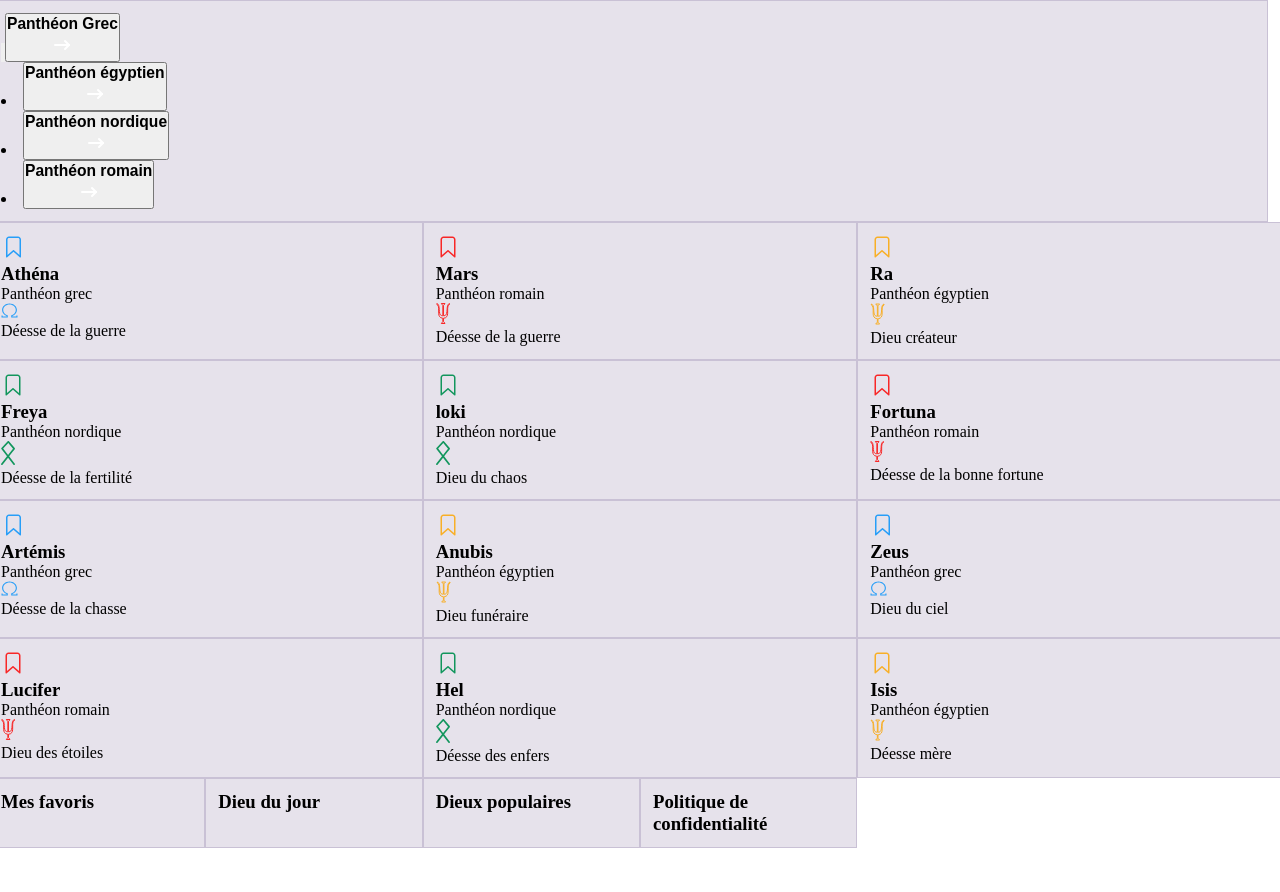
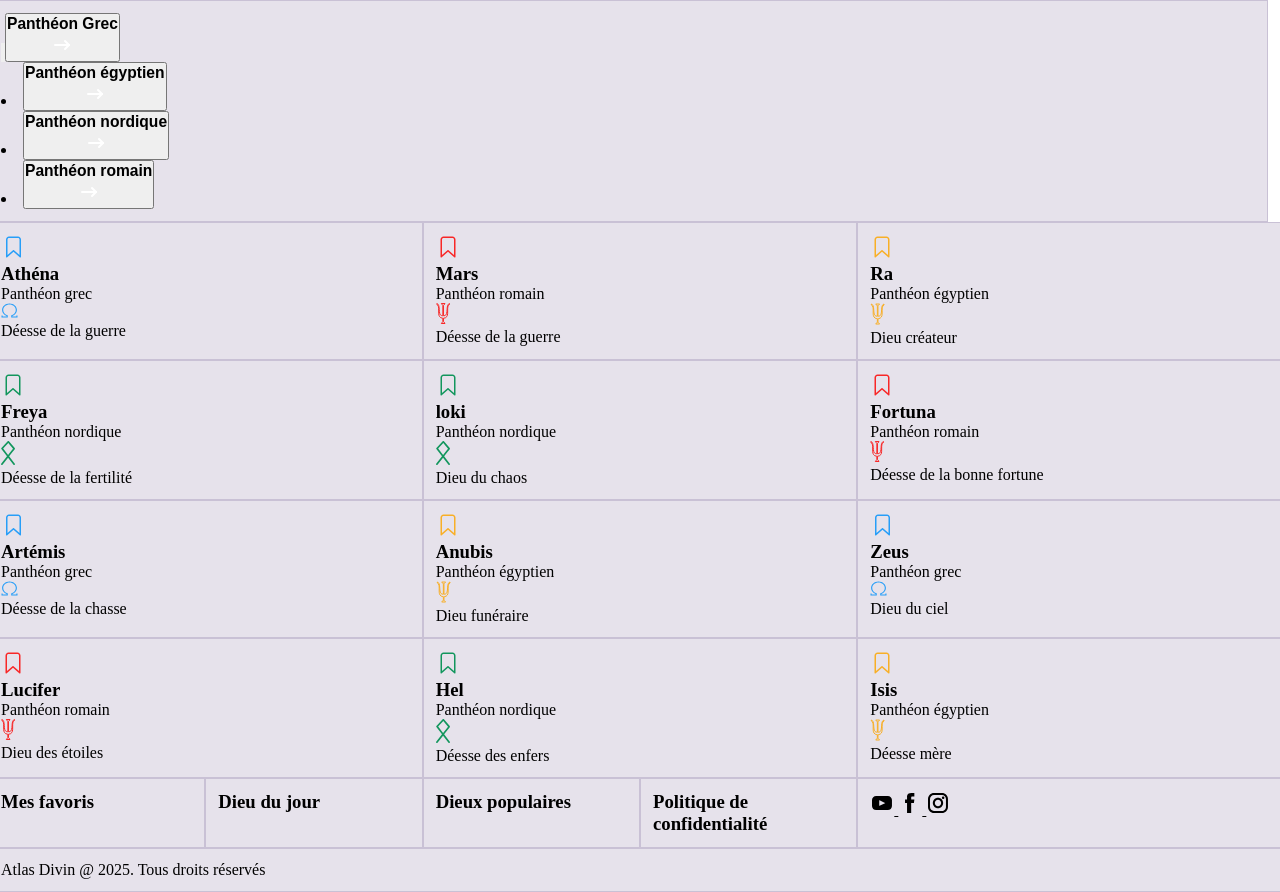
Before and after one commit to OscarDu93/atlas-divin, a website built with Parcel: page src/index.html in a window 1280 px wide. Shown: the part 312-1204 px from the top of the page. Before the commit the page ends 1160 px from the top, so only its background shows below. Built offline with nearby package versions, Linux system fonts and the light colour scheme; a web font is replaced by a local one.

Commit message:
finish html

```diff
--- a/src/index.html
+++ b/src/index.html
@@ -733,8 +733,63 @@
           <div class="col-12 col-lg-2">
             <h3 class="footer">Dieux populaires</h3>
           </div>
-          <div class="col-12 col-lg-2">
+          <div class="col-6 col-lg-2">
             <h3 class="footer">Politique de confidentialité</h3>
+          </div>
+          <div class="col-6 col-lg-4">
+            <a href="https://www.youtube.com">
+              <svg
+                xmlns="http://www.w3.org/2000/svg"
+                width="24"
+                height="24"
+                viewBox="0 0 24 24"
+                fill="none"
+              >
+                <path
+                  d="M17.812 5.01711H6.145C3.855 5.01711 2 6.85211 2 9.11611V14.8841C2 17.1481 3.856 18.9841 6.145 18.9841H17.812C20.102 18.9841 21.957 17.1481 21.957 14.8841V9.11611C21.957 6.85211 20.101 5.01611 17.812 5.01611V5.01711ZM15.009 12.2801L9.552 14.8551C9.51872 14.8711 9.48192 14.8785 9.44503 14.8765C9.40815 14.8744 9.37237 14.8631 9.34103 14.8436C9.3097 14.824 9.28382 14.7968 9.2658 14.7646C9.24779 14.7323 9.23822 14.6961 9.238 14.6591V9.35011C9.23867 9.31299 9.24872 9.27663 9.26722 9.24444C9.28573 9.21224 9.31208 9.18526 9.34382 9.16599C9.37556 9.14673 9.41167 9.13581 9.44877 9.13425C9.48587 9.1327 9.52276 9.14057 9.556 9.15711L15.014 11.8921C15.0504 11.9102 15.0809 11.9383 15.102 11.9729C15.1232 12.0076 15.1341 12.0476 15.1336 12.0882C15.1331 12.1288 15.1211 12.1685 15.0991 12.2026C15.077 12.2367 15.0458 12.2639 15.009 12.2811V12.2801Z"
+                  fill="black"
+                />
+              </svg>
+            </a>
+            <a href="https://www.facebook.com">
+              <svg
+                xmlns="http://www.w3.org/2000/svg"
+                width="24"
+                height="24"
+                viewBox="0 0 24 24"
+                fill="none"
+              >
+                <path
+                  d="M9.04598 5.865V8.613H7.03198V11.973H9.04598V21.959H13.18V11.974H15.955C15.955 11.974 16.215 10.363 16.341 8.601H13.197V6.303C13.197 5.96 13.647 5.498 14.093 5.498H16.347V2H13.283C8.94298 2 9.04598 5.363 9.04598 5.865Z"
+                  fill="black"
+                />
+              </svg>
+            </a>
+            <a href="https://www.instagram.com">
+              <svg
+                xmlns="http://www.w3.org/2000/svg"
+                width="24"
+                height="24"
+                viewBox="0 0 24 24"
+                fill="none"
+              >
+                <path
+                  d="M16.017 2H7.947C6.37015 2.00185 4.85844 2.62914 3.74353 3.74424C2.62862 4.85933 2.00159 6.37115 2 7.948L2 16.018C2.00185 17.5948 2.62914 19.1066 3.74424 20.2215C4.85933 21.3364 6.37115 21.9634 7.948 21.965H16.018C17.5948 21.9631 19.1066 21.3359 20.2215 20.2208C21.3364 19.1057 21.9634 17.5938 21.965 16.017V7.947C21.9631 6.37015 21.3359 4.85844 20.2208 3.74353C19.1057 2.62862 17.5938 2.00159 16.017 2V2ZM19.957 16.017C19.957 16.5344 19.8551 17.0468 19.6571 17.5248C19.4591 18.0028 19.1689 18.4371 18.803 18.803C18.4371 19.1689 18.0028 19.4591 17.5248 19.6571C17.0468 19.8551 16.5344 19.957 16.017 19.957H7.947C6.90222 19.9567 5.90032 19.5415 5.16165 18.8026C4.42297 18.0638 4.008 17.0618 4.008 16.017V7.947C4.00827 6.90222 4.42349 5.90032 5.16235 5.16165C5.90122 4.42297 6.90322 4.008 7.948 4.008H16.018C17.0628 4.00827 18.0647 4.42349 18.8034 5.16235C19.542 5.90122 19.957 6.90322 19.957 7.948V16.018V16.017Z"
+                  fill="black"
+                />
+                <path
+                  d="M11.9821 6.81909C10.6135 6.82121 9.3016 7.36588 8.33397 8.3337C7.36633 9.30152 6.82192 10.6135 6.82007 11.9821C6.82166 13.351 7.36609 14.6634 8.33397 15.6315C9.30185 16.5996 10.6142 17.1442 11.9831 17.1461C13.3522 17.1445 14.6647 16.5999 15.6328 15.6318C16.6009 14.6637 17.1455 13.3512 17.1471 11.9821C17.145 10.6132 16.6 9.30098 15.6318 8.33329C14.6635 7.3656 13.351 6.82141 11.9821 6.82009V6.81909ZM11.9821 15.1381C11.1453 15.1381 10.3428 14.8057 9.75115 14.214C9.15947 13.6223 8.82707 12.8198 8.82707 11.9831C8.82707 11.1463 9.15947 10.3438 9.75115 9.75217C10.3428 9.16049 11.1453 8.82809 11.9821 8.82809C12.8188 8.82809 13.6213 9.16049 14.213 9.75217C14.8047 10.3438 15.1371 11.1463 15.1371 11.9831C15.1371 12.8198 14.8047 13.6223 14.213 14.214C13.6213 14.8057 12.8188 15.1381 11.9821 15.1381Z"
+                  fill="black"
+                />
+                <path
+                  d="M17.1559 8.09509C17.8391 8.09509 18.3929 7.54127 18.3929 6.85809C18.3929 6.17492 17.8391 5.62109 17.1559 5.62109C16.4728 5.62109 15.9189 6.17492 15.9189 6.85809C15.9189 7.54127 16.4728 8.09509 17.1559 8.09509Z"
+                  fill="black"
+                />
+              </svg>
+            </a>
+          </div>
+          <div class="col-12">
+            <p class="footer">Atlas Divin @ 2025. Tous droits réservés</p>
           </div>
         </div>
       </footer>
```
